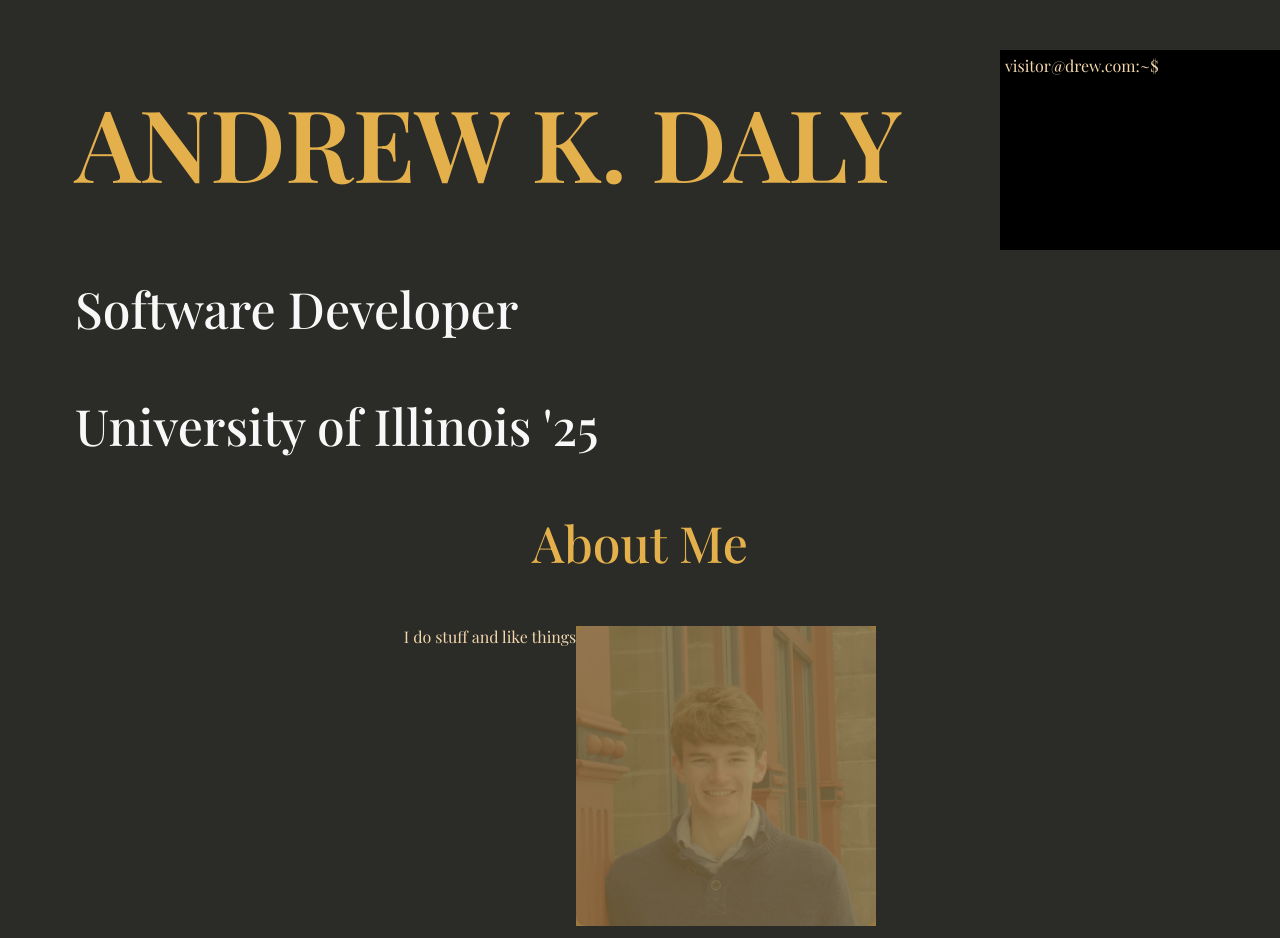
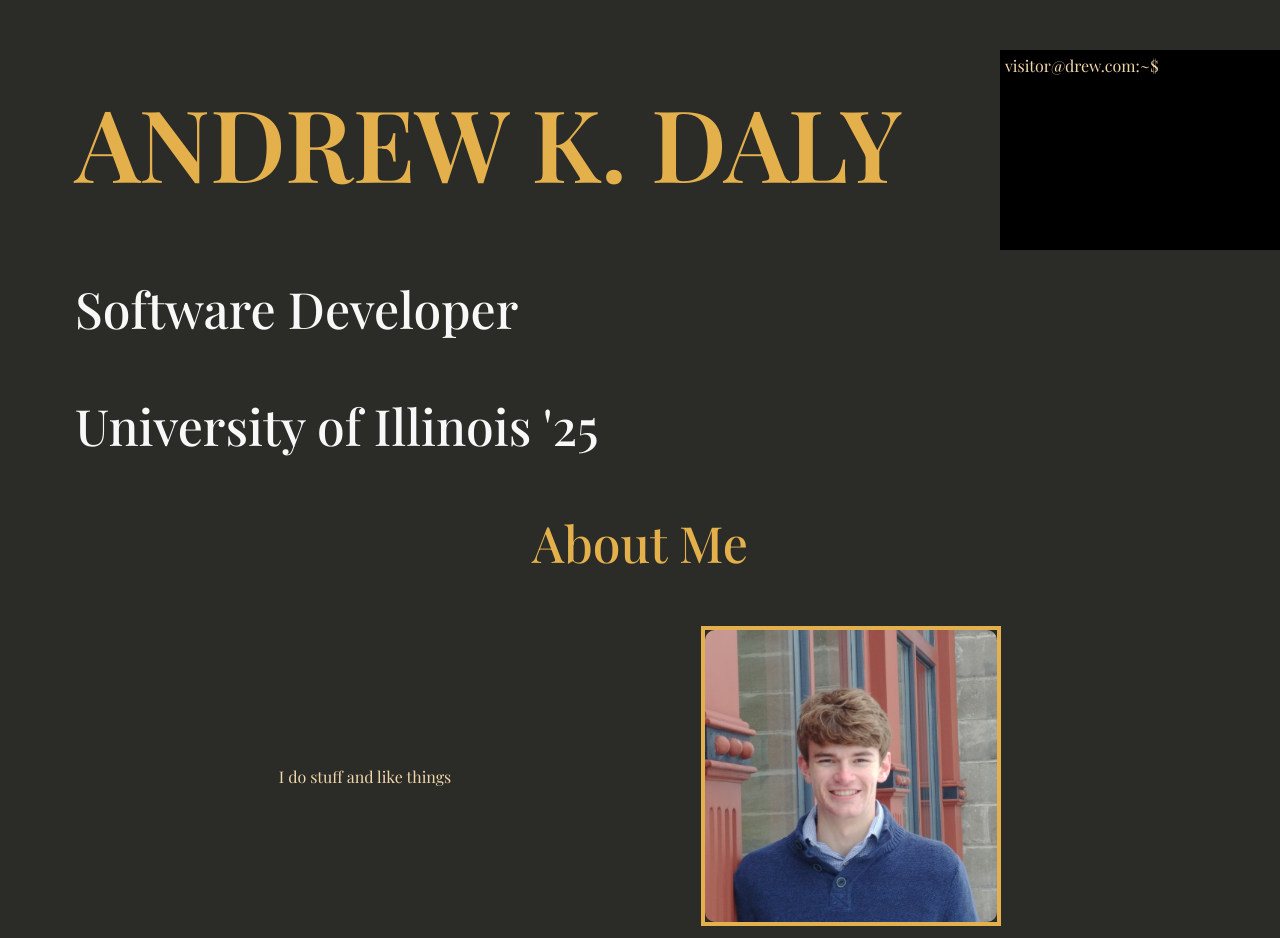
Before and after one commit to drewDaly/personal-website, a React (Create React App) app: page / in a window 1280 px wide. Shown: the top 938 px of the page. Built offline with nearby package versions, Linux system fonts and the light colour scheme; a web font is replaced by a local one.

Commit message:
did sum to aboutIMg

```diff
--- a/src/components/sections/About.scss
+++ b/src/components/sections/About.scss
@@ -1,28 +1,40 @@
 @import "./../../styles/colors.scss";
 
-
+.about-container {
+    padding-bottom: 200px;
+}
 .about-title {
     display: flex;
     justify-content: center;
 }
-.about-content {
+.about-para {
     display: flex;
     justify-content: center;
+    text-align: center;
+}
+.about-content {
+    display: grid;
+    grid-template-columns: auto auto;
+    align-items: center;
+    vertical-align: middle;
+    justify-content: center;
+    column-gap: 250px;
 }
 .aboutImg-wrap {
     max-width: 300px;
-    opacity:.6;
-    background-color: $primary;
     justify-content: center;
     display: flex;
+    align-items: center;
+    vertical-align: middle;
+    border:4px;
+    border-style: solid;
+    border-color:$primary;
 }
 #profile {
     border-radius: 10px;
-    opacity: .4;
 }
 .aboutImg-wrap:hover {
     animation: rotate 8s infinite;
-    background-color: transparent;
     border:10px;
     border-style: solid;
     border-color:$primary;
--- a/src/components/sections/Intro.scss
+++ b/src/components/sections/Intro.scss
@@ -8,6 +8,9 @@
     display: block;
     width: fit-content;
     position: relative;
+}
+.subtitle2:hover {
+    min-width: 523px;
 }
 .name {
     width: fit-content;
```
